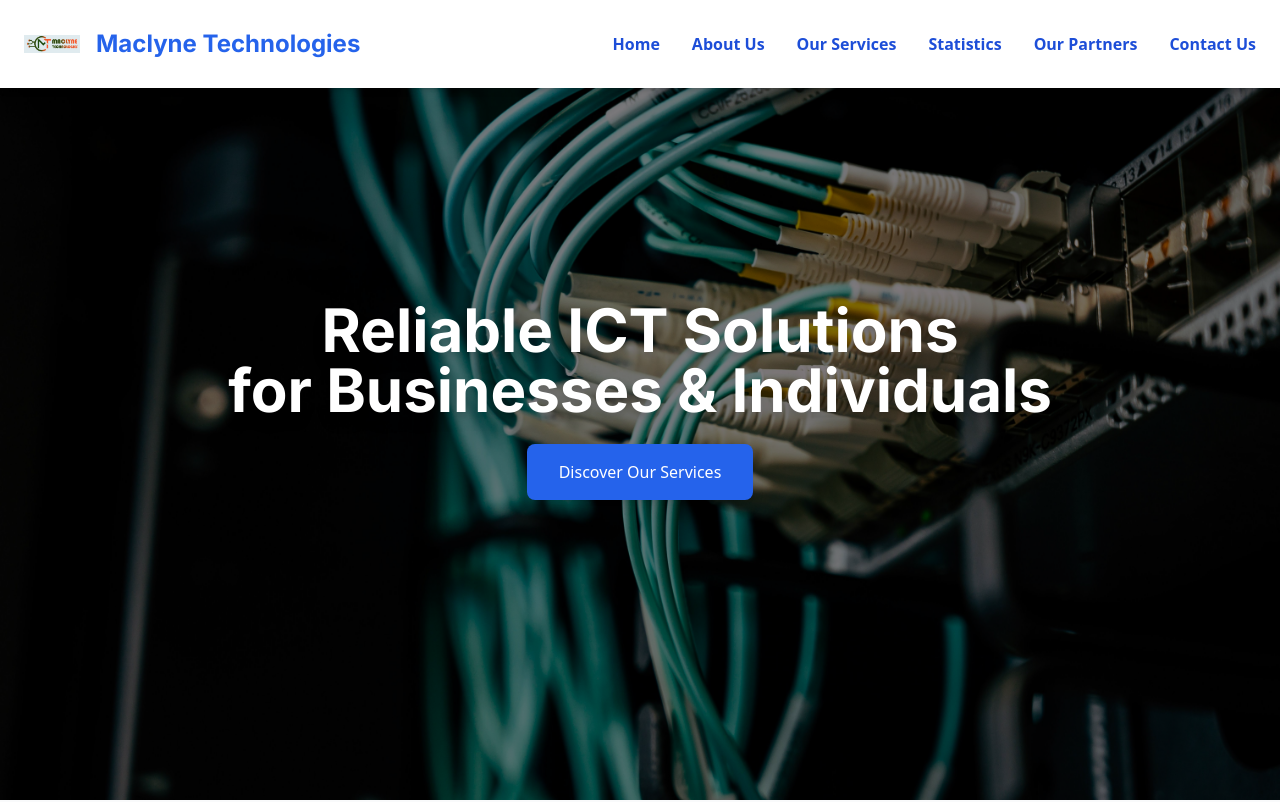
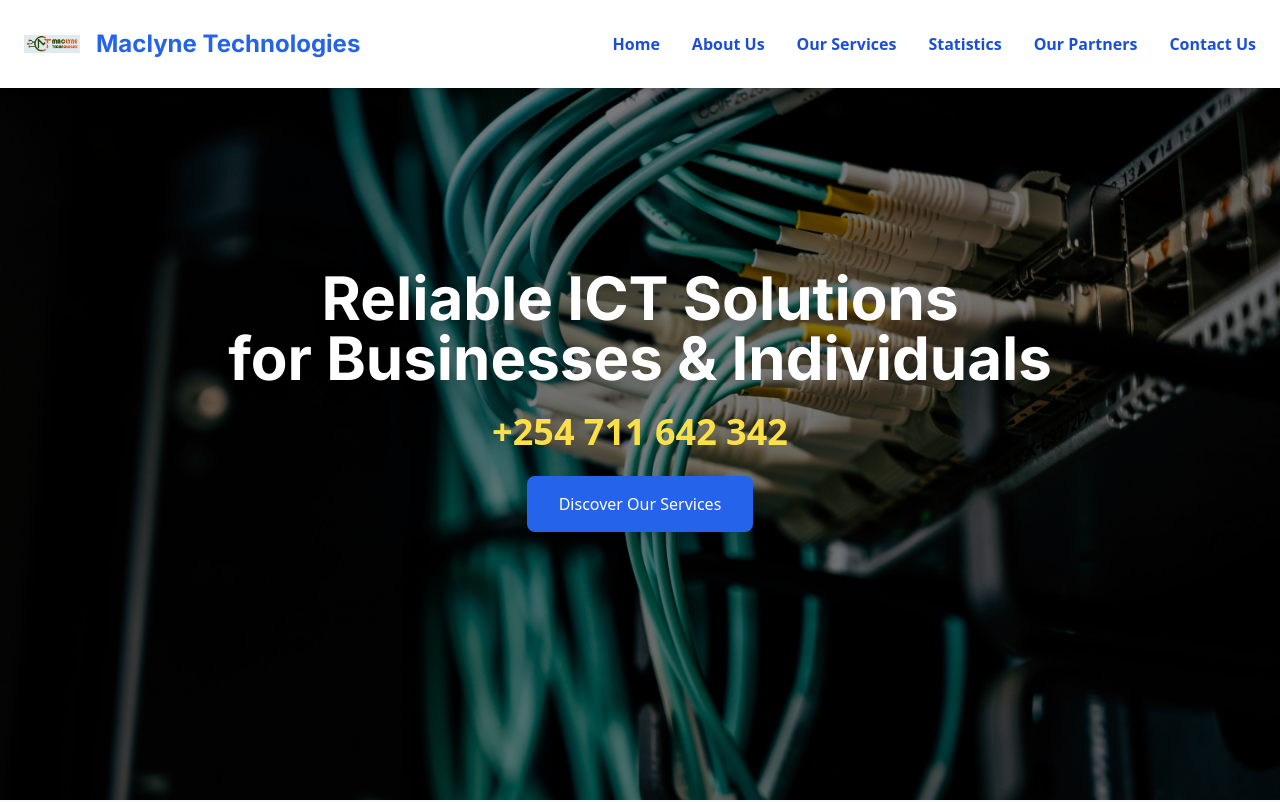
Before and after one commit to MacWachira/Maclyne_Technologies, a React (Vite) app: page / in a window 1280 px wide. Shown: the top 802 px of the page. Built offline with nearby package versions, Linux system fonts and the light colour scheme.

Commit message:
Update Hero.jsx

```diff
--- a/src/components/Hero.jsx
+++ b/src/components/Hero.jsx
@@ -6,9 +6,6 @@ const images = [
   "/networking.jpg",
   "/cloud-solutions.jpg",
   "/ict-consultancy.jpg",
-  "/networking1.jpg",
-  "/cloud-solutions1.jpg",
-  "/cloud-solutions2.jpg",
 ];
 
 function Hero() {
@@ -49,6 +46,13 @@ function Hero() {
         <h1 className="text-4xl md:text-6xl font-extrabold leading-tight mb-6 drop-shadow-lg">
           Reliable ICT Solutions <br /> for Businesses & Individuals
         </h1>
+        {/* Phone Number */}
+  <a
+    href="#contact"
+    className="text-3xl md:text-4xl font-bold text-yellow-300 mb-6 hover:underline"
+  >
+    +254 711 642 342
+  </a>
         <a
           href="#services"
           className="bg-blue-600 hover:bg-blue-700 text-white px-8 py-4 rounded-lg shadow-lg transition transform hover:scale-105"
```
